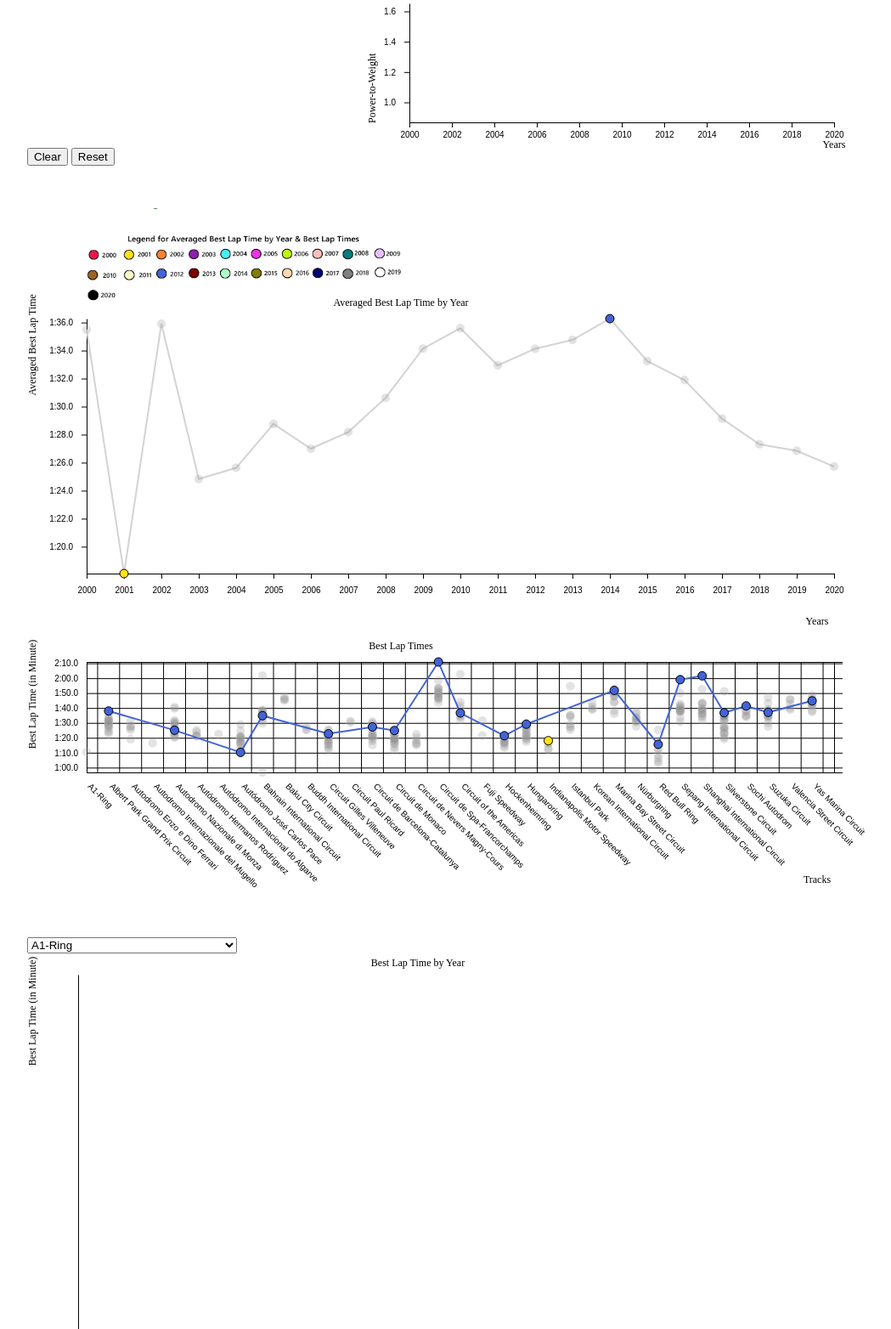
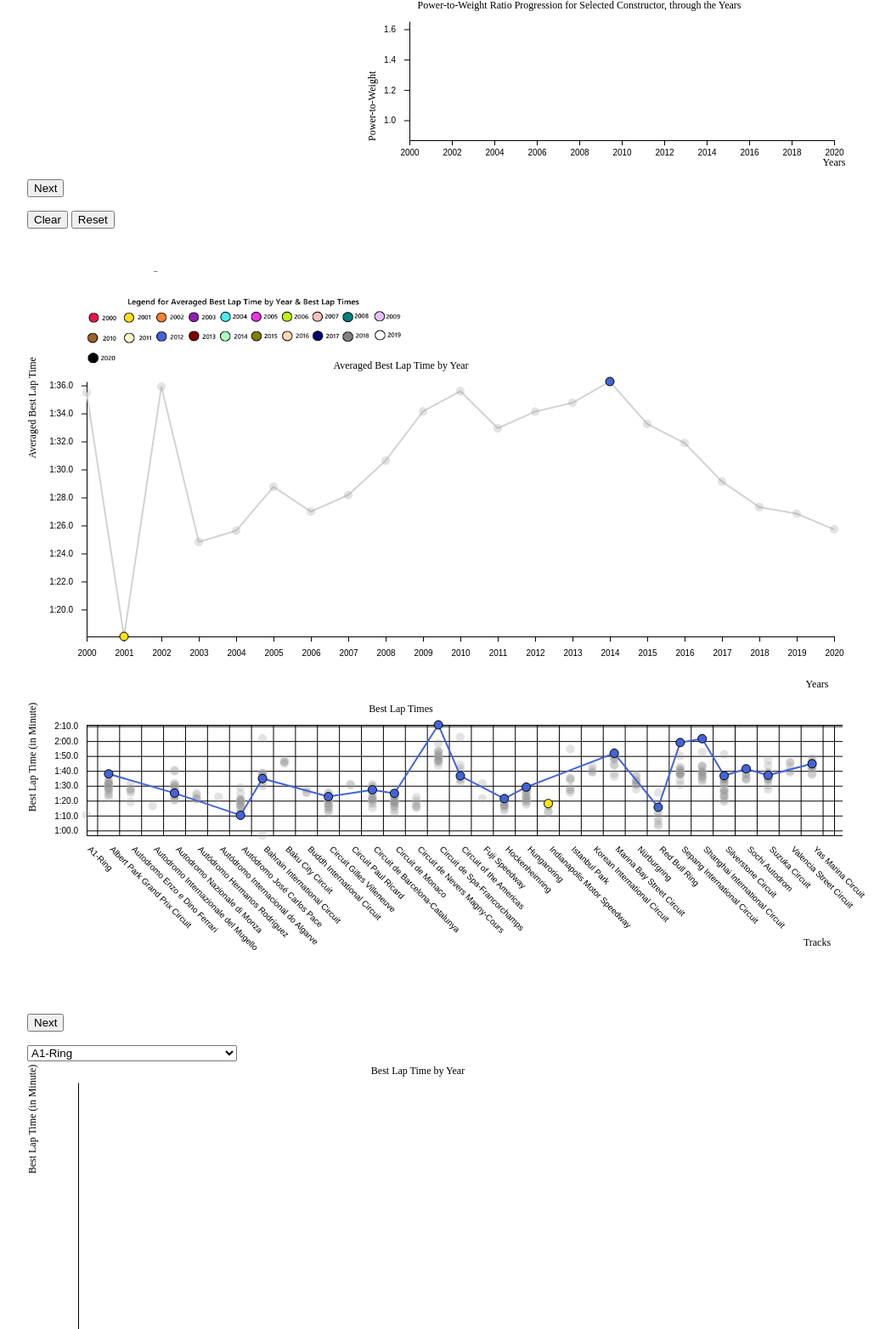
Before and after one commit to 0x73006b/A-Data-Driven-Visualization-of-F1-Car-Changes-over-2000-2020, a website: page index.html in a window 1280 px wide. Shown: the part 1142-2706 px from the top of the page at 85% size, without its empty margins (108-1157 px from the left). Drawn offline with Linux system fonts and the light colour scheme.

Commit message:
Added scrolling buttons

```diff
--- a/index.html
+++ b/index.html
@@ -15,6 +15,9 @@
     suspendisse in est ante. Ullamcorper eget nulla facilisi etiam dignissim diam quis enim lobortis.
 </div>
 <p/>
+
+<input class="stepbutton" type="button" onClick="document.getElementById('step1').scrollIntoView();" value ="Next"/>
+
 <div class="step" id="step1" style="display: inherit">
         <span>
             Lorem ipsum dolor sit amet, consectetur adipiscing elit, sed do eiusmod tempor incididunt ut labore et
@@ -33,6 +36,8 @@
             <svg id="mechanical-changes-detail-view"></svg>
         </span>
 </div>
+<p/>
+<input class="stepbutton" type="button" onClick="document.getElementById('step2').scrollIntoView();" value ="Next"/>
 
 <div class="step" id="step2">
     <button type="button" id="lap-time-0-clear">Clear</button>
@@ -44,6 +49,9 @@
     <svg id="lap-time-1"></svg>
     <div id="tooltip"></div>
 </div>
+
+<p/>
+<input class="stepbutton" type="button" onClick="document.getElementById('step3').scrollIntoView();" value ="Next"/>
 
 <div class="step" id="step3">
     <select id="selectButton"></select>
```
